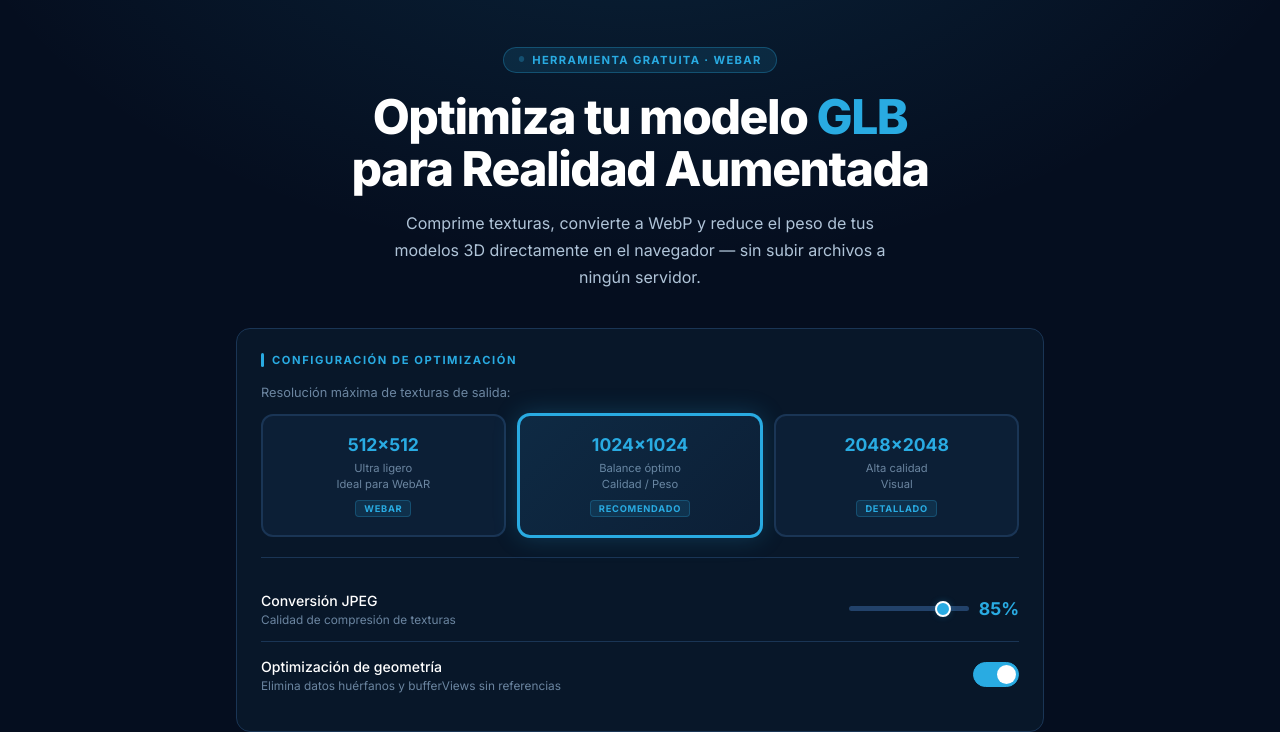
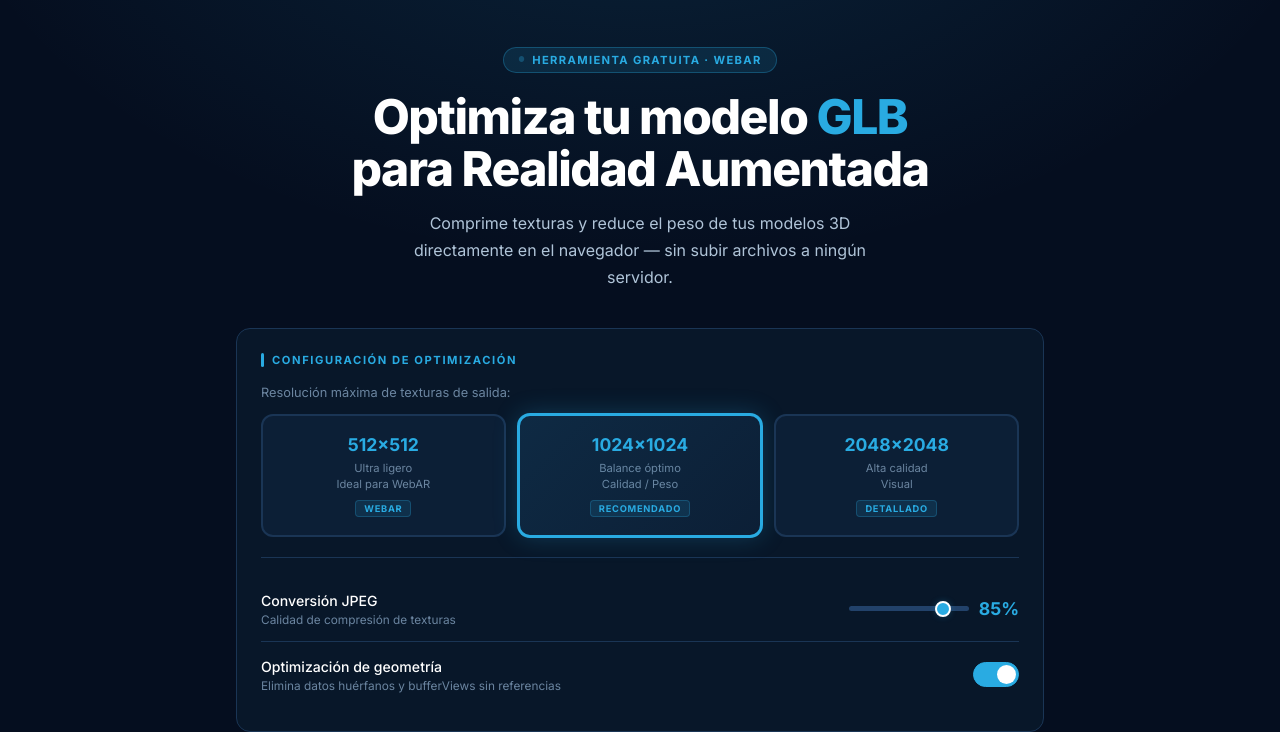
Before and after one commit to oortuzarm/glb-optimizer, a plain HTML site: page index.html in a window 1280 px wide. Shown: the part 70-802 px from the top of the page. Drawn offline with Linux system fonts and the light colour scheme.

Commit message:
Actualización GLB Optimizer

```diff
--- a/index.html
+++ b/index.html
@@ -31,7 +31,7 @@
 <div class="hero">
   <div class="tool-tag">Herramienta gratuita · WebAR</div>
   <h1>Optimiza tu modelo <span>GLB</span><br>para Realidad Aumentada</h1>
-  <p>Comprime texturas, convierte a WebP y reduce el peso de tus modelos 3D directamente en el navegador — sin subir archivos a ningún servidor.</p>
+  <p>Comprime texturas y reduce el peso de tus modelos 3D directamente en el navegador — sin subir archivos a ningún servidor.</p>
 </div>
 
 <!-- ── MAIN ───────────────────────────────────────── -->
```
